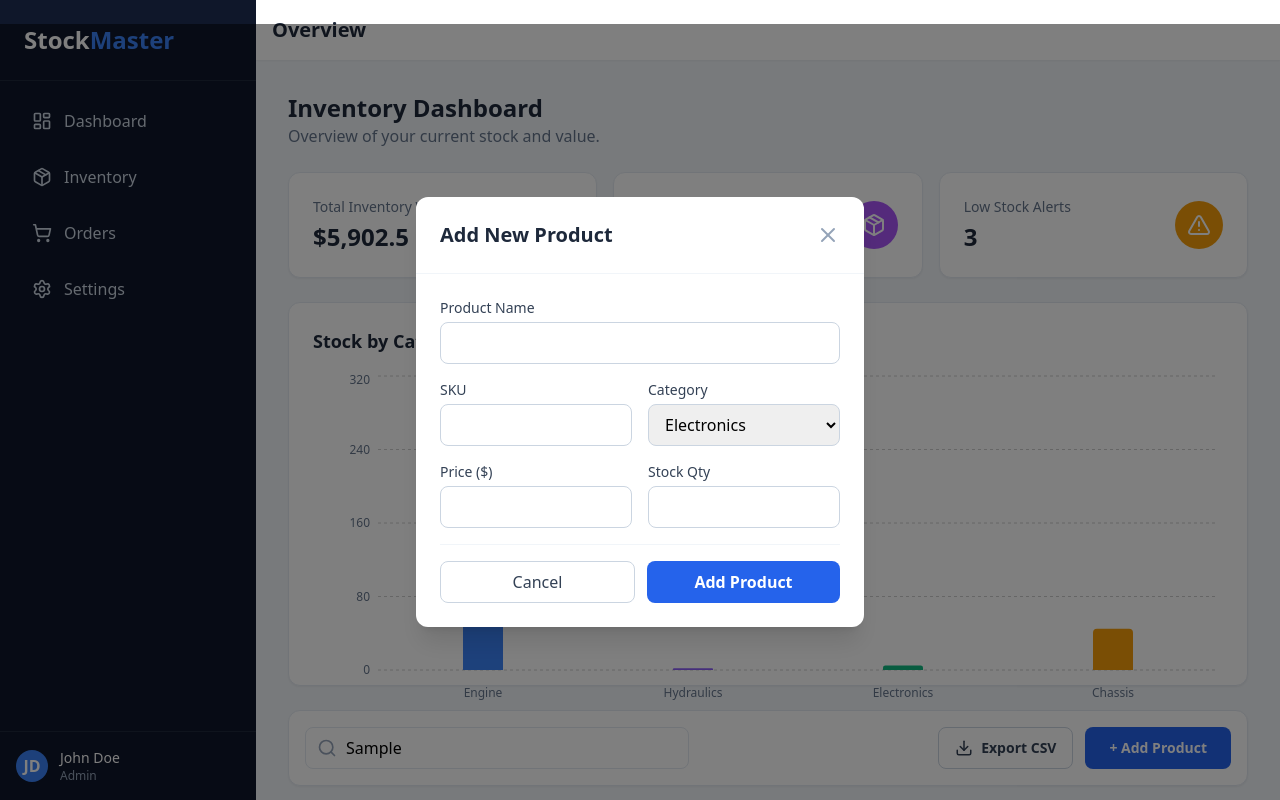
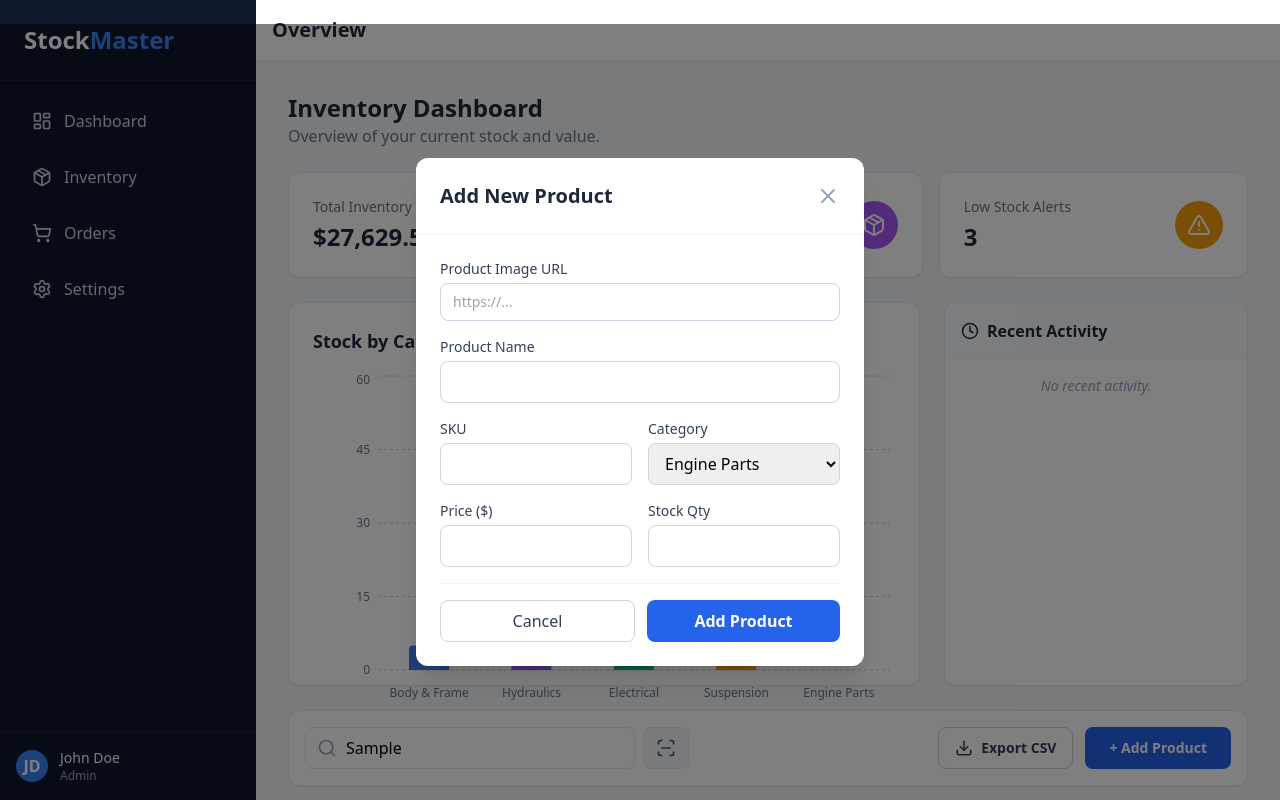
Before and after one commit to iamagenus/inventory-dashboard, a React (Vite) app: page / in a window 1280 px wide. Both pictures are taken after typing "Sample" into the empty fields and a click on the button "+ Add Product". Built offline with nearby package versions, Linux system fonts and the light colour scheme.

Commit message:
feat: enhance inventory dashboard with barcode scanning, activity logging, and product image support

```diff
--- a/package.json
+++ b/package.json
@@ -10,9 +10,11 @@
     "preview": "vite preview"
   },
   "dependencies": {
+    "html5-qrcode": "^2.3.8",
     "lucide-react": "^0.562.0",
     "react": "^19.2.0",
     "react-dom": "^19.2.0",
+    "react-hot-toast": "^2.6.0",
     "recharts": "^3.6.0"
   },
   "devDependencies": {
--- a/src/App.jsx
+++ b/src/App.jsx
@@ -1,10 +1,20 @@
 import { useState, useEffect } from "react";
-import { Search, DollarSign, Package, AlertTriangle, Download } from "lucide-react";
+import {
+  Search,
+  DollarSign,
+  Package,
+  AlertTriangle,
+  Download,
+  ScanLine,
+} from "lucide-react";
+import toast, { Toaster } from "react-hot-toast";
 import DashboardLayout from "./layout/DashboardLayout";
 import InventoryTable from "./components/InventoryTable";
 import AddProductModal from "./components/AddProductModal";
 import StatsCard from "./components/StatsCard";
-import InventoryChart from "./components/InventoryChart"; // 1. IMPORT CHART
+import InventoryChart from "./components/InventoryChart";
+import ActivityLog from "./components/ActivityLog";
+import BarcodeScanner from "./components/BarcodeScanner";
 import { initialInventory } from "./data/mockData";
 
 function App() {
@@ -13,27 +23,52 @@ function App() {
     return saved ? JSON.parse(saved) : initialInventory;
   });
 
+  const [activities, setActivities] = useState(() => {
+    const saved = localStorage.getItem("inventory_activities");
+    return saved ? JSON.parse(saved) : [];
+  });
+
   const [searchTerm, setSearchTerm] = useState("");
   const [isModalOpen, setIsModalOpen] = useState(false);
+  const [isScannerOpen, setIsScannerOpen] = useState(false);
   const [productToEdit, setProductToEdit] = useState(null);
 
   useEffect(() => {
     localStorage.setItem("inventory_data", JSON.stringify(products));
-  }, [products]);
+    localStorage.setItem("inventory_activities", JSON.stringify(activities));
+  }, [products, activities]);
 
-  // --- STATS LOGIC ---
+  const addToHistory = (actionType, message) => {
+    const newLog = {
+      id: Date.now(),
+      type: actionType,
+      message: message,
+      timestamp: new Date().toLocaleString(),
+    };
+    setActivities([newLog, ...activities]);
+  };
+
   const totalValue = products.reduce((acc, product) => {
-    return acc + (parseFloat(product.price || 0) * parseInt(product.stock || 0));
+    return acc + parseFloat(product.price || 0) * parseInt(product.stock || 0);
   }, 0);
-  const lowStockCount = products.filter(p => p.stock < 10).length;
+  const lowStockCount = products.filter((p) => p.stock < 10).length;
   const totalProducts = products.length;
+
+  const handleScan = (code) => {
+    setSearchTerm(code);
+    setIsScannerOpen(false);
+    toast.success(`Scanned: ${code}`);
+    addToHistory("search", `Scanned barcode: ${code}`);
+  };
 
   const handleExport = () => {
     const headers = ["ID,Name,SKU,Category,Price,Stock,Status"];
-    const rows = products.map(p =>
-      `${p.id},"${p.name}",${p.sku},${p.category},${p.price},${p.stock},${p.status}`
+    const rows = products.map(
+      (p) =>
+        `${p.id},"${p.name}",${p.sku},${p.category},${p.price},${p.stock},${p.status}`,
     );
-    const csvContent = "data:text/csv;charset=utf-8," + [headers, ...rows].join("\n");
+    const csvContent =
+      "data:text/csv;charset=utf-8," + [headers, ...rows].join("\n");
     const encodedUri = encodeURI(csvContent);
     const link = document.createElement("a");
     link.setAttribute("href", encodedUri);
@@ -41,15 +76,32 @@ function App() {
     document.body.appendChild(link);
     link.click();
     document.body.removeChild(link);
+
+    toast.success("Inventory exported successfully!");
+    addToHistory("export", "Exported inventory to CSV");
   };
 
   const handleSaveProduct = (product) => {
     if (productToEdit) {
-      setProducts(products.map(p => (p.id === product.id ? product : p)));
+      setProducts(products.map((p) => (p.id === product.id ? product : p)));
       setProductToEdit(null);
+      toast.success("Product updated successfully!");
+      addToHistory("edit", `Updated details for ${product.name}`);
     } else {
       setProducts([product, ...products]);
+      toast.success("New product added!");
+      addToHistory("add", `Added new product: ${product.name}`);
     }
+  };
+
+  const handleDeleteProduct = (productId) => {
+    const product = products.find((p) => p.id === productId);
+    setProducts(products.filter((p) => p.id !== productId));
+    toast.error("Product deleted.");
+    addToHistory(
+      "delete",
+      `Deleted product: ${product ? product.name : "Unknown"}`,
+    );
   };
 
   const handleEditClick = (product) => {
@@ -62,10 +114,6 @@ function App() {
     setIsModalOpen(true);
   };
 
-  const handleDeleteProduct = (productId) => {
-    setProducts(products.filter((product) => product.id !== productId));
-  };
-
   const filteredProducts = products.filter(
     (product) =>
       product.name.toLowerCase().includes(searchTerm.toLowerCase()) ||
@@ -74,15 +122,24 @@ function App() {
 
   return (
     <DashboardLayout>
+      <Toaster position="top-right" />
+
+      <BarcodeScanner
+        isOpen={isScannerOpen}
+        onClose={() => setIsScannerOpen(false)}
+        onScan={handleScan}
+      />
+
       <div className="space-y-6">
-
-        {/* HEADER */}
         <div>
-          <h1 className="text-2xl font-bold text-slate-800">Inventory Dashboard</h1>
-          <p className="text-slate-500">Overview of your current stock and value.</p>
+          <h1 className="text-2xl font-bold text-slate-800">
+            Inventory Dashboard
+          </h1>
+          <p className="text-slate-500">
+            Overview of your current stock and value.
+          </p>
         </div>
 
-        {/* STATS ROW */}
         <div className="grid grid-cols-1 md:grid-cols-3 gap-4">
           <StatsCard
             title="Total Inventory Value"
@@ -104,13 +161,22 @@ function App() {
           />
         </div>
 
-        {/* 2. THE CHART */}
+        <div className="grid grid-cols-1 lg:grid-cols-3 gap-6">
+          <div className="lg:col-span-2">
             <InventoryChart products={products} />
+          </div>
+          <div className="lg:col-span-1">
+            <ActivityLog activities={activities} />
+          </div>
+        </div>
 
-        {/* CONTROLS ROW */}
         <div className="flex flex-col md:flex-row justify-between items-center gap-4 bg-white p-4 rounded-xl shadow-sm border border-slate-200">
-           <div className="relative group w-full md:w-96">
-              <Search className="absolute left-3 top-1/2 -translate-y-1/2 text-slate-400 group-focus-within:text-blue-500 transition-colors" size={20} />
+          <div className="relative group w-full md:w-96 flex gap-2">
+            <div className="relative flex-1">
+              <Search
+                className="absolute left-3 top-1/2 -translate-y-1/2 text-slate-400 group-focus-within:text-blue-500 transition-colors"
+                size={20}
+              />
               <input
                 type="text"
                 placeholder="Search by name or SKU..."
@@ -118,6 +184,14 @@ function App() {
                 value={searchTerm}
                 onChange={(e) => setSearchTerm(e.target.value)}
               />
+            </div>
+            <button
+              onClick={() => setIsScannerOpen(true)}
+              className="bg-slate-100 hover:bg-slate-200 text-slate-600 px-3 rounded-lg border border-slate-200 transition-colors"
+              title="Scan Barcode"
+            >
+              <ScanLine size={20} />
+            </button>
           </div>
 
           <div className="flex gap-3 w-full md:w-auto">
@@ -128,7 +202,6 @@ function App() {
               <Download size={18} />
               Export CSV
             </button>
-
             <button
               onClick={handleAddClick}
               className="flex-1 md:flex-none bg-blue-600 hover:bg-blue-700 text-white px-6 py-2.5 rounded-lg text-sm font-bold transition-colors flex items-center justify-center gap-2"
@@ -138,7 +211,6 @@ function App() {
           </div>
         </div>
 
-        {/* TABLE */}
         <div className="bg-white rounded-xl shadow-sm border border-slate-200 overflow-hidden">
           <InventoryTable
             products={filteredProducts}
@@ -147,12 +219,16 @@ function App() {
           />
         </div>
 
+        {/* --- FIXED SECTION --- */}
+        {/* Only render the modal when it is open. This ensures a clean state reset. */}
+        {isModalOpen && (
           <AddProductModal
             isOpen={isModalOpen}
             onClose={() => setIsModalOpen(false)}
             onSave={handleSaveProduct}
             productToEdit={productToEdit}
           />
+        )}
       </div>
     </DashboardLayout>
   );
--- /dev/null
+++ b/src/components/ActivityLog.jsx
@@ -0,0 +1,58 @@
+import React from "react";
+import { Clock, Plus, Trash2, Edit2, FileDown } from "lucide-react";
+
+const ActivityLog = ({ activities }) => {
+  // Helper to pick icons
+  const getIcon = (type) => {
+    switch (type) {
+      case "add":
+        return <Plus size={14} className="text-emerald-600" />;
+      case "delete":
+        return <Trash2 size={14} className="text-red-600" />;
+      case "edit":
+        return <Edit2 size={14} className="text-blue-600" />;
+      case "export":
+        return <FileDown size={14} className="text-purple-600" />;
+      default:
+        return <Clock size={14} className="text-slate-400" />;
+    }
+  };
+
+  return (
+    <div className="bg-white rounded-xl shadow-sm border border-slate-200 overflow-hidden h-full flex flex-col">
+      <div className="p-4 border-b border-slate-100 bg-slate-50">
+        <h3 className="font-bold text-slate-800 flex items-center gap-2">
+          <Clock size={18} />
+          Recent Activity
+        </h3>
+      </div>
+
+      <div className="overflow-y-auto p-4 space-y-4 max-h-96">
+        {activities.length === 0 ? (
+          <p className="text-slate-400 text-sm text-center italic">
+            No recent activity.
+          </p>
+        ) : (
+          activities.map((log) => (
+            <div
+              key={log.id}
+              className="flex gap-3 items-start pb-3 border-b border-slate-50 last:border-0"
+            >
+              <div className="mt-1 p-1.5 bg-slate-100 rounded-md">
+                {getIcon(log.type)}
+              </div>
+              <div>
+                <p className="text-sm text-slate-800 font-medium">
+                  {log.message}
+                </p>
+                <p className="text-xs text-slate-400">{log.timestamp}</p>
+              </div>
+            </div>
+          ))
+        )}
+      </div>
+    </div>
+  );
+};
+
+export default ActivityLog;
--- a/src/components/AddProductModal.jsx
+++ b/src/components/AddProductModal.jsx
@@ -1,35 +1,29 @@
-import { useState, useEffect } from "react";
+import { useState } from "react";
 import { X } from "lucide-react";
 
-const AddProductModal = ({ isOpen, onClose, onSave, productToEdit }) => {
-  if (!isOpen) return null;
+const CATEGORIES = [
+  "Engine Parts",
+  "Hydraulics",
+  "Body & Frame",
+  "Electrical",
+  "Suspension",
+  "Accessories",
+];
 
-  // Form State
-  const [formData, setFormData] = useState({
-    name: "",
-    sku: "",
-    category: "Electronics",
-    price: "",
-    stock: "",
-    status: "In Stock",
-  });
-
-  // 1. MAGIC: When the modal opens, check if we are editing
-  useEffect(() => {
-    if (productToEdit) {
-      setFormData(productToEdit); // Fill form with existing data
-    } else {
-      // Reset form for "Add New"
-      setFormData({
-        name: "",
-        sku: "",
-        category: "Electronics",
-        price: "",
-        stock: "",
-        status: "In Stock",
-      });
-    }
-  }, [productToEdit, isOpen]); // Run this whenever these change
+// REMOVED 'isOpen' from here 👇
+const AddProductModal = ({ onClose, onSave, productToEdit }) => {
+  // Initialize form with either existing data or defaults
+  const [formData, setFormData] = useState(
+    productToEdit || {
+      name: "",
+      sku: "",
+      category: CATEGORIES[0],
+      price: "",
+      stock: "",
+      status: "In Stock",
+      image: "",
+    },
+  );
 
   const handleChange = (e) => {
     const { name, value } = e.target;
@@ -38,24 +32,20 @@ const AddProductModal = ({ isOpen, onClose, onSave, productToEdit }) => {
 
   const handleSubmit = (e) => {
     e.preventDefault();
-
-    // Create the product object
     const finalProduct = {
       ...formData,
-      id: productToEdit ? productToEdit.id : Date.now(), // Keep old ID if editing, else new ID
+      id: productToEdit ? productToEdit.id : Date.now(),
       price: parseFloat(formData.price),
       stock: parseInt(formData.stock),
     };
-
-    onSave(finalProduct); // Send back to App.jsx
+    onSave(finalProduct);
     onClose();
   };
 
   return (
     <div className="fixed inset-0 bg-black bg-opacity-50 flex items-center justify-center z-50 p-4">
-      <div className="bg-white rounded-xl shadow-xl w-full max-w-md overflow-hidden">
+      <div className="bg-white rounded-xl shadow-xl w-full max-w-md overflow-hidden max-h-[90vh] overflow-y-auto">
         <div className="flex justify-between items-center p-6 border-b border-slate-100">
-          {/* Change Title based on mode */}
           <h2 className="text-xl font-bold text-slate-800">
             {productToEdit ? "Edit Product" : "Add New Product"}
           </h2>
@@ -68,6 +58,29 @@ const AddProductModal = ({ isOpen, onClose, onSave, productToEdit }) => {
         </div>
 
         <form onSubmit={handleSubmit} className="p-6 space-y-4">
+          <div>
+            <label className="block text-sm font-medium text-slate-700 mb-1">
+              Product Image URL
+            </label>
+            <input
+              name="image"
+              value={formData.image || ""}
+              onChange={handleChange}
+              className="w-full px-3 py-2 border border-slate-300 rounded-lg focus:outline-none focus:ring-2 focus:ring-blue-500 text-sm"
+              placeholder="https://..."
+            />
+            {formData.image && (
+              <div className="mt-2 w-full h-32 bg-slate-50 rounded-lg border border-slate-200 flex items-center justify-center overflow-hidden">
+                <img
+                  src={formData.image}
+                  alt="Preview"
+                  className="w-full h-full object-contain"
+                  onError={(e) => (e.target.style.display = "none")}
+                />
+              </div>
+            )}
+          </div>
+
           <div>
             <label className="block text-sm font-medium text-slate-700 mb-1">
               Product Name
@@ -94,6 +107,7 @@ const AddProductModal = ({ isOpen, onClose, onSave, productToEdit }) => {
                 className="w-full px-3 py-2 border border-slate-300 rounded-lg focus:outline-none focus:ring-2 focus:ring-blue-500"
               />
             </div>
+
             <div>
               <label className="block text-sm font-medium text-slate-700 mb-1">
                 Category
@@ -104,10 +118,11 @@ const AddProductModal = ({ isOpen, onClose, onSave, productToEdit }) => {
                 onChange={handleChange}
                 className="w-full px-3 py-2 border border-slate-300 rounded-lg focus:outline-none focus:ring-2 focus:ring-blue-500"
               >
-                <option>Electronics</option>
-                <option>Furniture</option>
-                <option>Accessories</option>
-                <option>Clothing</option>
+                {CATEGORIES.map((cat) => (
+                  <option key={cat} value={cat}>
+                    {cat}
+                  </option>
+                ))}
               </select>
             </div>
           </div>
--- /dev/null
+++ b/src/components/BarcodeScanner.jsx
@@ -0,0 +1,78 @@
+import { useEffect, useRef } from "react";
+import { Html5QrcodeScanner } from "html5-qrcode";
+import { X } from "lucide-react";
+
+const BarcodeScanner = ({ isOpen, onClose, onScan }) => {
+  const scannerRef = useRef(null);
+
+  useEffect(() => {
+    if (!isOpen) return;
+
+    const scanner = new Html5QrcodeScanner(
+      "reader",
+      {
+        fps: 10,
+        qrbox: { width: 250, height: 250 },
+        aspectRatio: 1.0,
+      },
+      false,
+    );
+
+    const onScanSuccess = (decodedText) => {
+      // Play beep
+      const audio = new Audio("https://www.soundjay.com/buttons/beep-01a.mp3");
+      audio.play().catch((e) => console.log("Audio play failed", e));
+
+      onScan(decodedText);
+      scanner.clear();
+      onClose();
+    };
+
+    // REMOVED 'error' parameter here 👇
+    const onScanFailure = () => {
+      // We just ignore failures because the scanner fails
+      // every frame it doesn't see a code.
+    };
+
+    scanner.render(onScanSuccess, onScanFailure);
+    scannerRef.current = scanner;
+
+    return () => {
+      if (scannerRef.current) {
+        scannerRef.current.clear().catch((error) => {
+          console.error("Failed to clear html5-qrcode scanner. ", error);
+        });
+      }
+    };
+  }, [isOpen, onScan, onClose]);
+
+  if (!isOpen) return null;
+
+  return (
+    <div className="fixed inset-0 bg-black bg-opacity-80 flex items-center justify-center z-50 p-4">
+      <div className="bg-white rounded-xl shadow-xl w-full max-w-md overflow-hidden relative">
+        <div className="flex justify-between items-center p-4 border-b border-slate-100">
+          <h3 className="font-bold text-slate-800">Scan Barcode / QR</h3>
+          <button
+            onClick={onClose}
+            className="p-1 bg-slate-100 rounded-full text-slate-500 hover:bg-slate-200"
+          >
+            <X size={20} />
+          </button>
+        </div>
+
+        <div className="p-4 bg-black">
+          <div
+            id="reader"
+            className="w-full bg-slate-100 rounded-lg overflow-hidden text-center text-white min-h-[300px]"
+          ></div>
+          <p className="text-center text-white/70 text-sm mt-4">
+            Point camera at a barcode or QR code
+          </p>
+        </div>
+      </div>
+    </div>
+  );
+};
+
+export default BarcodeScanner;
--- a/src/data/mockData.js
+++ b/src/data/mockData.js
@@ -1,8 +1,53 @@
 export const initialInventory = [
-  { id: 1, name: "Gasket Seal", sku: "GS-001", stock: 120, price: 4.50, category: "Engine", status: "In Stock" },
-  { id: 2, name: "Hydraulic Pump", sku: "HP-500", stock: 2, price: 450.00, category: "Hydraulics", status: "Low Stock" },
-  { id: 3, name: "LED Light Bar", sku: "LB-202", stock: 0, price: 85.00, category: "Electronics", status: "Out of Stock" },
-  { id: 4, name: "Brake Pad Set", sku: "BP-99", stock: 45, price: 32.50, category: "Chassis", status: "In Stock" },
-  { id: 5, name: "Wiring Harness", sku: "WH-12", stock: 5, price: 120.00, category: "Electronics", status: "Low Stock" },
-  { id: 6, name: "Oil Filter", sku: "OF-110", stock: 200, price: 12.00, category: "Engine", status: "In Stock" },
+  {
+    id: 1,
+    name: "Heavy Duty Plow Blade",
+    sku: "PLOW-001",
+    category: "Body & Frame",
+    price: 1250.0,
+    stock: 5,
+    status: "Low Stock",
+    image:
+      "https://images.unsplash.com/photo-1517524285303-d6fc683dddf8?auto=format&fit=crop&w=200&q=80",
+  },
+  {
+    id: 2,
+    name: "Hydraulic Pump 12V",
+    sku: "HYD-550",
+    category: "Hydraulics",
+    price: 450.0,
+    stock: 18,
+    status: "In Stock",
+    image: "",
+  },
+  {
+    id: 3,
+    name: "LED Light Bar (48 inch)",
+    sku: "LGT-900",
+    category: "Electrical",
+    price: 299.99,
+    stock: 42,
+    status: "In Stock",
+    image: "",
+  },
+  {
+    id: 4,
+    name: "Suspension Coil Spring",
+    sku: "SUS-101",
+    category: "Suspension",
+    price: 85.0,
+    stock: 8,
+    status: "Low Stock",
+    image: "",
+  },
+  {
+    id: 5,
+    name: "Engine Control Unit",
+    sku: "ECU-220",
+    category: "Engine Parts",
+    price: 899.5,
+    stock: 0,
+    status: "Out of Stock",
+    image: "",
+  },
 ];
```
Also changed, not shown: src/components/InventoryTable.jsx (+41 -6 lines), 2 other files (tests, documents, lock files or other folders). Lines whose indentation alone changed are shown as unchanged.
